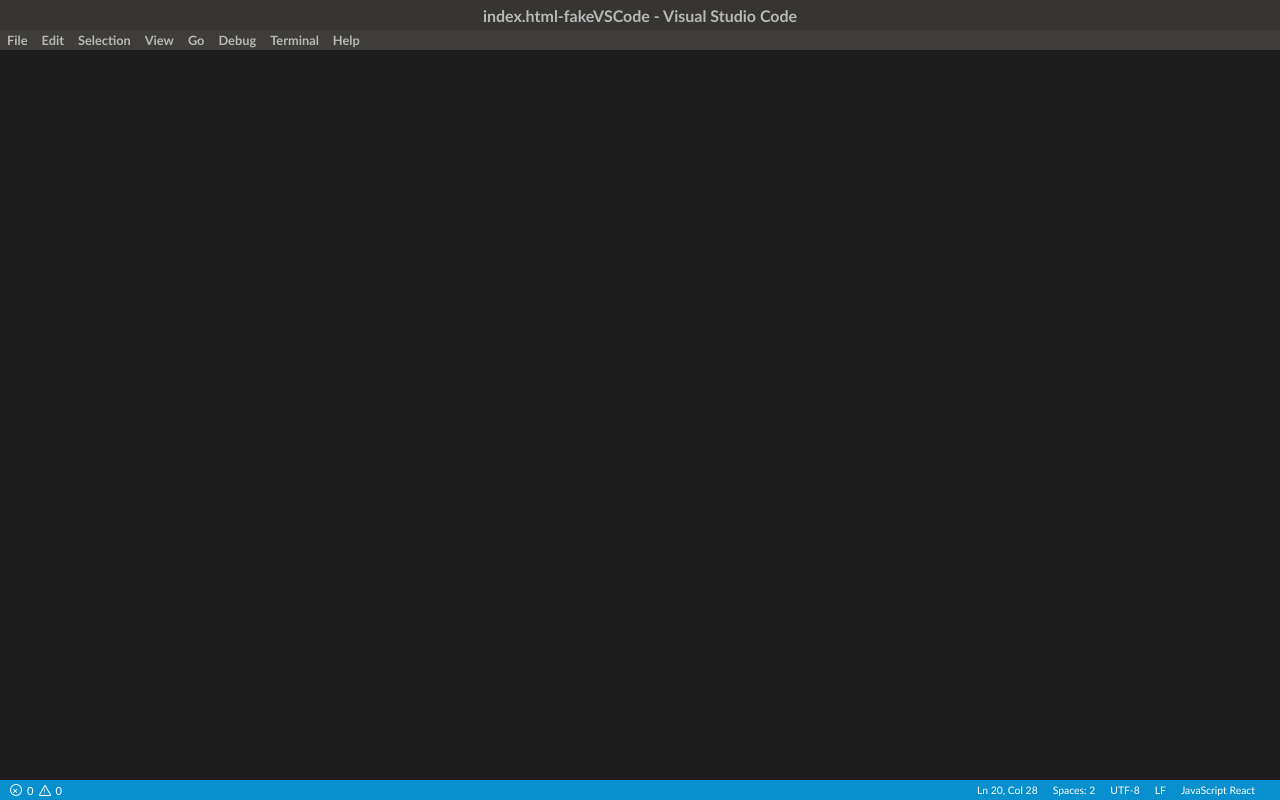
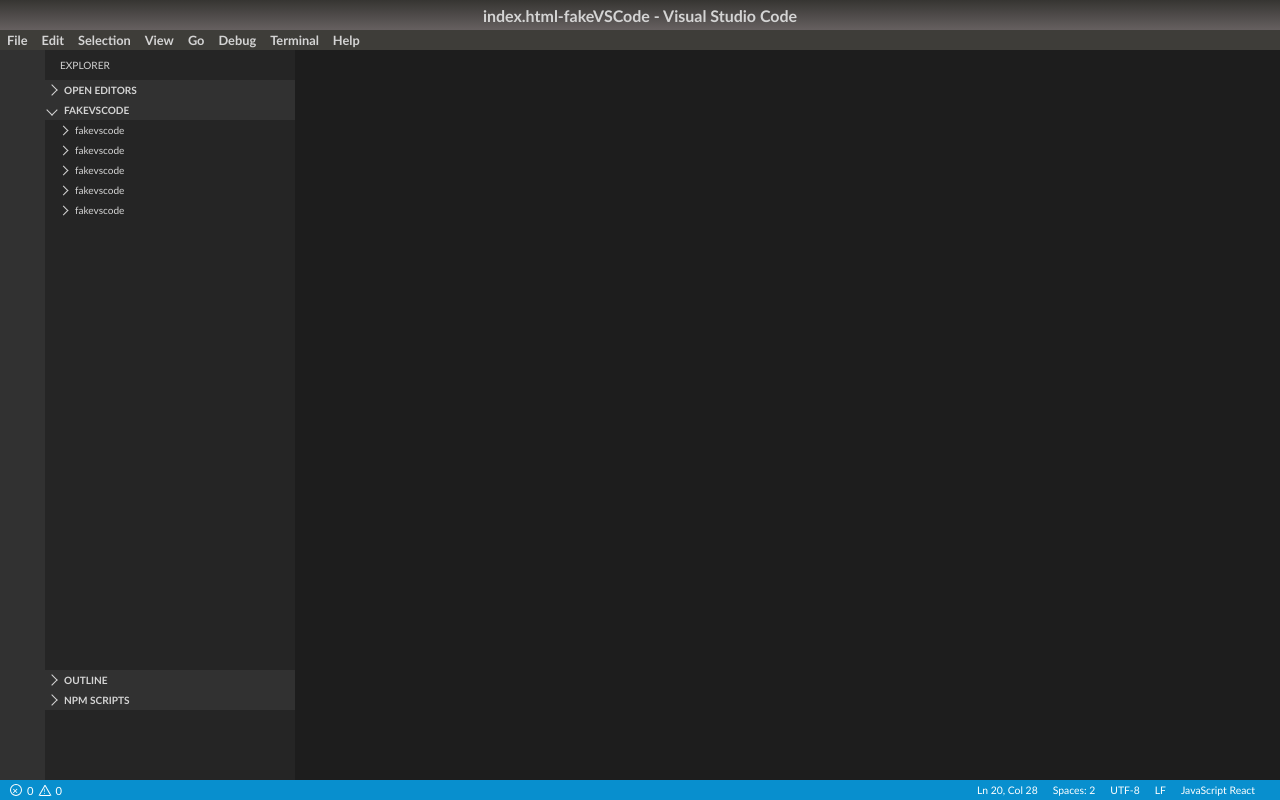
Before and after one commit to AdiKub/fakeVScode, a React app: page / in a window 1280 px wide. Built offline with nearby package versions, Linux system fonts and the light colour scheme.

Commit message:
start make sidebar

```diff
--- /dev/null
+++ b/src/assets/styles/_mixins.scss
@@ -0,0 +1,5 @@
+@mixin hightCenter {
+  display: flex;
+  flex-direction: column;
+  justify-content: center;
+}
--- a/src/assets/styles/_variables.scss
+++ b/src/assets/styles/_variables.scss
@@ -1,9 +1,9 @@
 $headerBackground: #363532;
 $toolbarBackground: #3e3d39;
-$headerTextColor: #b8b8ba;
+$headerTextColor: #d4d4d4;
 $codeEditerBackground: #1e1e1e;
 $foldersBackground: #252525;
-$fileNameTadBackgrounf: #383838;
+$fileNameTadBackgrounf: #313131;
 $componentNameColor: #41bf9a;
 $stringColor: #ba958f;
 $importFromColor: #b27fb8;
--- a/src/assets/styles/main.scss
+++ b/src/assets/styles/main.scss
@@ -8,6 +8,7 @@
   }
   html, body {
     height: 100%;
+    font-family: 'Gill Sans', 'Gill Sans MT', Calibri, 'Trebuchet MS', sans-serif;
   }
 
   #root {
@@ -23,19 +24,9 @@
   button, input {
     border: none;
   }
-
-
   .container {
     width: 100%;
     height: 100%;
     display: flex;
     flex-direction: column;
   }
-
-  .content {
-    width: 100%;
-    height: auto;
-    display: flex;
-    flex: 1 1 auto;
-    background-color: #1d1d1d;
-  }
--- /dev/null
+++ b/src/components/Content/index.jsx
@@ -0,0 +1,16 @@
+import React from 'react'
+import SideBar from '../SideBar'
+
+import './styles.scss';
+
+const Content = () => {
+
+  return (
+    <div className="content">
+      <div className='activity-bar'>
+      </div>
+      <SideBar />
+    </div>
+  )
+}
+export default Content
--- /dev/null
+++ b/src/components/Content/styles.scss
@@ -0,0 +1,15 @@
+@import '../../assets/styles/variables';
+
+.content {
+  width: 100%;
+  height: auto;
+  display: flex;
+  flex: 1 1 auto;
+  background-color: #1d1d1d;
+}
+
+.activity-bar {
+  width: 45px;
+  height: 100%;
+  background-color: $fileNameTadBackgrounf;
+}
--- a/src/components/Header/styles.scss
+++ b/src/components/Header/styles.scss
@@ -1,12 +1,8 @@
 @import '../../assets/styles/variables';
 
-body {
-  font-family: 'Gill Sans', 'Gill Sans MT', Calibri, 'Trebuchet MS', sans-serif;
-}
-
 .header {
+  background: linear-gradient(0deg, #666060 0%, $headerBackground 100%);
   color: $headerTextColor;
-  background-color: $headerBackground;
   height: 30px;
   width: 100%;
   display: flex;
--- /dev/null
+++ b/src/components/Projects/styles.scss
@@ -0,0 +1,2 @@
+@import '../../assets/styles/variables';
+@import '../../assets/styles/mixins';
--- /dev/null
+++ b/src/components/SideBar/index.jsx
@@ -0,0 +1,86 @@
+import React, {useState} from 'react'
+
+import './styles.scss';
+
+const SideBar = () => {
+  const [open, isOpen]=useState(true)
+  const sidebarName = ['OPEN EDITORS', 'fakevscode', 'outline', 'npm scripts']
+
+  return (
+    <div className="sidebar">
+      <div className='sidebar-explorer'>
+        <span>explorer</span>
+      </div>
+      {sidebarName.map((text) =>
+        <div
+          className='sidebar-item'
+          id={text}
+          key={text}>
+          <div
+            onClick={()=>{'fakevscode' === text && isOpen(!open)}}
+            className='sidebar-item-title'>
+            <div
+              style={{transform: `rotate(${'fakevscode' === text && open ? '135deg' : '45deg'})`}}
+              className='sidebar-item_arrow'>
+            </div>
+            <span className='sidebar-item_text'>
+              {text.toUpperCase()}
+            </span>
+          </div>
+          <div
+            style={{height: 'fakevscode' === text && open ? '550px' : '0px'}}
+            className='sidebar-item-content'>
+
+            <div className='sidebar-item-content_title'>
+              <div
+                style={{transform: `rotate(45deg)`}}
+                className='sidebar-item_arrow sidebar-item_arrow__small'>
+              </div>
+              <span className='sidebar-item_text'>
+                {text}
+              </span>
+            </div>
+            <div className='sidebar-item-content_title'>
+              <div
+                style={{transform: `rotate(45deg)`}}
+                className='sidebar-item_arrow sidebar-item_arrow__small'>
+              </div>
+              <span className='sidebar-item_text'>
+                {text}
+              </span>
+            </div>
+            <div className='sidebar-item-content_title'>
+              <div
+                style={{transform: `rotate(45deg)`}}
+                className='sidebar-item_arrow sidebar-item_arrow__small'>
+              </div>
+              <span className='sidebar-item_text'>
+                {text}
+              </span>
+            </div>
+            <div className='sidebar-item-content_title'>
+              <div
+                style={{transform: `rotate(45deg)`}}
+                className='sidebar-item_arrow sidebar-item_arrow__small'>
+              </div>
+              <span className='sidebar-item_text'>
+                {text}
+              </span>
+            </div>
+            <div className='sidebar-item-content_title'>
+              <div
+                style={{transform: `rotate(45deg)`}}
+                className='sidebar-item_arrow sidebar-item_arrow__small'>
+              </div>
+              <span className='sidebar-item_text'>
+                {text}
+              </span>
+            </div>
+
+          </div>
+        </div>
+      )}
+    </div>
+  )
+}
+export default SideBar
--- /dev/null
+++ b/src/components/SideBar/styles.scss
@@ -0,0 +1,71 @@
+@import '../../assets/styles/variables';
+@import '../../assets/styles/mixins';
+
+.sidebar {
+  height: 100%;
+  width: 250px;
+  background-color: $foldersBackground;
+
+  &-explorer {
+    @include hightCenter;
+    color: $headerTextColor;
+    width: 100%;
+    height: 30px;
+    font-size: 0.63em;
+    padding-left: 15px;
+    text-transform: uppercase;
+  }
+
+  &-item {
+    display: flex;
+    flex-direction: column;
+    height: auto;
+
+
+    &-title {
+      font-weight: bold;
+      color: $headerTextColor;
+      padding-left: 3px;
+      align-items: center;
+      display: flex;
+      width: 100%;
+      height: 20px;
+      background-color: $fileNameTadBackgrounf;
+      font-size: 0.63em;
+      &:hover {
+        cursor: pointer;
+      }
+    }
+
+    &-content {
+      background-color: $foldersBackground;
+      width: 100%;
+      overflow: hidden;
+      transition: 0.1s;
+
+      &_title {
+        color: $headerTextColor;
+        font-size: 0.63em;
+        padding-left: 15px;
+        align-items: center;
+        display: flex;
+        width: 100%;
+        height: 20px;
+      }
+    }
+
+    &_arrow {
+      transition: 0.1s;
+      margin-right: 8px;
+      height: 8px;
+      width: 8px;
+      border-top: 1px solid $headerTextColor;
+      border-right: 1px solid $headerTextColor;
+
+      &__small {
+        height: 7px;
+        width: 7px;
+      }
+    }
+  }
+}
--- a/src/index.jsx
+++ b/src/index.jsx
@@ -4,6 +4,7 @@
 import Header from './components/Header/index'
 import Footer from './components/Footer'
 import Toolbar from './components/Toolbar'
+import Content from './components/Content'
 
 import './assets/styles/main.scss'
 
@@ -11,8 +12,7 @@
     <div className="container">
       <Header />
       <Toolbar />
-      <div className="content">
-      </div>
+      <Content />
       <Footer />
     </div>
   )
```
Also changed, not shown: src/components/Projects/index.jsx (added, +12 -0 lines), src/components/Toolbar/index.jsx (line endings or trailing spaces).
